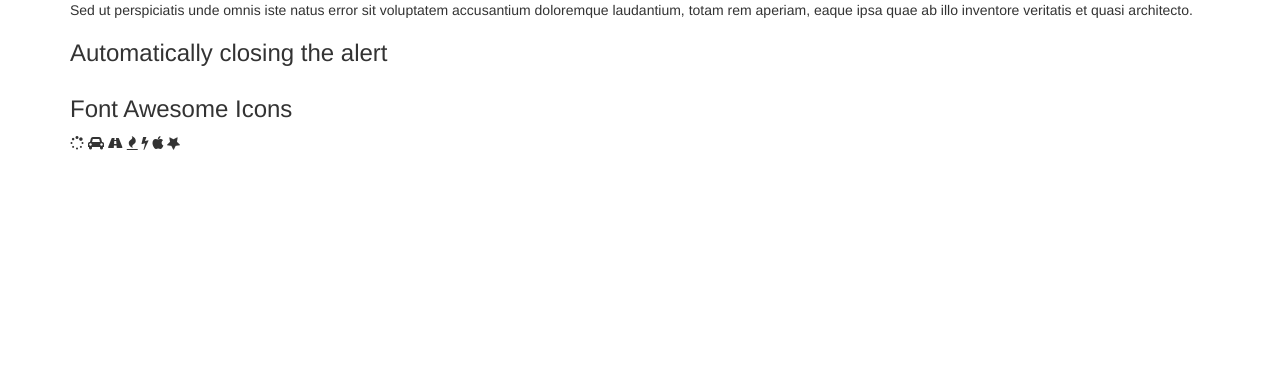
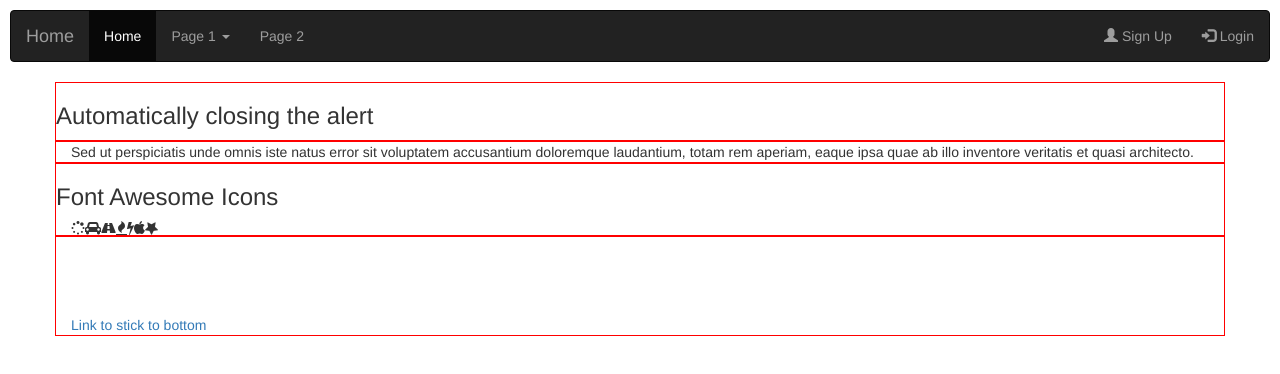
Before and after one commit to gtechsltn/HTML_CSS_JavaScript_Jquery_Bootstrap, a plain HTML site: page src/index.html in a window 1280 px wide. Drawn offline with nearby package versions, Linux system fonts and the light colour scheme.

Commit message:
Add new Layout

```diff
--- a/src/index.html
+++ b/src/index.html
@@ -25,8 +25,8 @@
 
     <!-- Including Google fonts -->
     <link
-      rel='stylesheet'
-      href='https://fonts.googleapis.com/css?family=Roboto|Pacifico'
+      rel="stylesheet"
+      href="https://fonts.googleapis.com/css?family=Roboto|Pacifico"
     />
 
     <!-- Including Bootstrap CSS -->
@@ -34,6 +34,9 @@
       rel="stylesheet"
       href="https://maxcdn.bootstrapcdn.com/bootstrap/3.4.1/css/bootstrap.min.css"
     />
+
+    <!-- Including Site.css -->
+    <link rel="stylesheet" href="Site.css" />
 
     <!-- Including jQuery -->
     <script src="https://cdnjs.cloudflare.com/ajax/libs/jquery/3.7.1/jquery.js"></script>
@@ -43,27 +46,126 @@
   </head>
 
   <body>
-    <div class="container">
+    <nav class="navbar navbar-inverse">
+      <div class="container-fluid">
+        <div class="navbar-header">
+          <a class="navbar-brand" href="#">Home</a>
+        </div>
+        <ul class="nav navbar-nav">
+          <li class="active"><a href="#">Home</a></li>
+          <li class="dropdown">
+            <a class="dropdown-toggle" data-toggle="dropdown" href="#"
+              >Page 1 <span class="caret"></span
+            ></a>
+            <ul class="dropdown-menu">
+              <li><a href="#">Page 1-1</a></li>
+              <li><a href="#">Page 1-2</a></li>
+              <li><a href="#">Page 1-3</a></li>
+            </ul>
+          </li>
+          <li><a href="#">Page 2</a></li>
+        </ul>
+        <ul class="nav navbar-nav navbar-right">
+          <li>
+            <a href="#"
+              ><span class="glyphicon glyphicon-user"></span> Sign Up</a
+            >
+          </li>
+          <li>
+            <a href="#"
+              ><span class="glyphicon glyphicon-log-in"></span> Login</a
+            >
+          </li>
+        </ul>
+      </div>
+    </nav>
 
-        <div class="row">
-            <div class="col-sm-12">
-                Sed ut perspiciatis unde omnis iste natus error sit voluptatem accusantium doloremque laudantium, totam rem aperiam, eaque ipsa quae ab illo inventore veritatis et quasi architecto.
+    <!-- container-fluid -->
+    <!-- <nav class="navbar navbar-default navbar-static-top">
+      <div class="container-fluid">
+        <div class="navbar-header">
+          <button
+            type="button"
+            class="navbar-toggle collapsed"
+            data-toggle="collapse"
+            data-target="#navbar"
+            aria-expanded="false"
+            aria-controls="navbar"
+          >
+            <span class="sr-only">Toggle navigation</span>
+            <span class="icon-bar"></span>
+            <span class="icon-bar"></span>
+            <span class="icon-bar"></span>
+          </button>
+          <a class="navbar-brand" href="#"> <i class="fa fa-home"></i>Home</a>
+        </div>
+        <div id="navbar" class="navbar-collapse collapse">
+          <ul class="nav navbar-nav">
+            <li class="active">
+              <a href="#"
+                >Demo
+                <span class="sr-only">(current)</span>
+              </a>
+            </li>
+          </ul>
         </div>
       </div>
+    </nav> -->
 
-        <div class="row">
-            <div class="col-sm-12">
+    <!-- container -->
+    <!-- <nav class="navbar navbar-default navbar-static-top">
+      <div class="container">
+        <div class="navbar-header">
+          <button
+            type="button"
+            class="navbar-toggle collapsed"
+            data-toggle="collapse"
+            data-target="#navbar"
+            aria-expanded="false"
+            aria-controls="navbar"
+          >
+            <span class="sr-only">Toggle navigation</span>
+            <span class="icon-bar"></span>
+            <span class="icon-bar"></span>
+            <span class="icon-bar"></span>
+          </button>
+          <a class="navbar-brand" href="#"> <i class="fa fa-home"></i>Home</a>
+        </div>
+        <div id="navbar" class="navbar-collapse collapse">
+          <ul class="nav navbar-nav">
+            <li class="active">
+              <a href="#"
+                >Demo
+                <span class="sr-only">(current)</span>
+              </a>
+            </li>
+          </ul>
+        </div>
+      </div>
+    </nav> -->
+
+    <div class="container">
+      <div class="row highlight">
         <h3>Automatically closing the alert</h3>
+        <div class="col-lg-12 col-md-12 col-sm-12">
           <!-- Showing alert -->
-                <div id="alert" class="alert alert-danger">
+          <div class="alert alert-danger" id="alert">
             This alert will automatically close in 5 seconds.
           </div>
         </div>
       </div>
 
-        <div class="row">
-            <div class="col-sm-12">
+      <div class="row highlight">
+        <div class="col-lg-12 col-md-12 col-sm-12">
+          Sed ut perspiciatis unde omnis iste natus error sit voluptatem
+          accusantium doloremque laudantium, totam rem aperiam, eaque ipsa quae
+          ab illo inventore veritatis et quasi architecto.
+        </div>
+      </div>
+
+      <div class="row highlight">
         <h3>Font Awesome Icons</h3>
+        <div class="col-lg-12 col-md-12 col-sm-12">
           <i class="fa fa-spinner fa-pulse"></i>
           <i class="fa fa-car"></i>
           <i class="fa fa-road"></i>
@@ -73,12 +175,17 @@
           <i class="fa fa-star fa-spin"></i>
         </div>
       </div>
+      <div class="row highlight useful-row clearfix">
+        <div class="col-lg-12 col-md-12 col-sm-12">
+          <a href="#"> Link to stick to bottom</a>
+        </div>
+      </div>
     </div>
     <script type="text/javascript">
       setTimeout(function () {
         // Adding the class dynamically
-        $('#alert').addClass('hide')
-      }, 5000)
+        $("#alert").addClass("hide");
+      }, 5000);
     </script>
   </body>
 </html>
--- /dev/null
+++ b/src/site.css
@@ -0,0 +1,22 @@
+body {
+  margin: 10px;
+}
+
+.highlight {
+  border: 1px solid red;
+}
+
+.container {
+  /* height: 100vh; */
+  height: 100px;
+}
+
+.useful-row {
+  height: 100%;
+}
+
+.col-lg-12.col-md-12.col-sm-12 {
+  height: 100%;
+  display: flex;
+  align-items: flex-end;
+}
```
Lines whose indentation alone changed are shown as unchanged.
